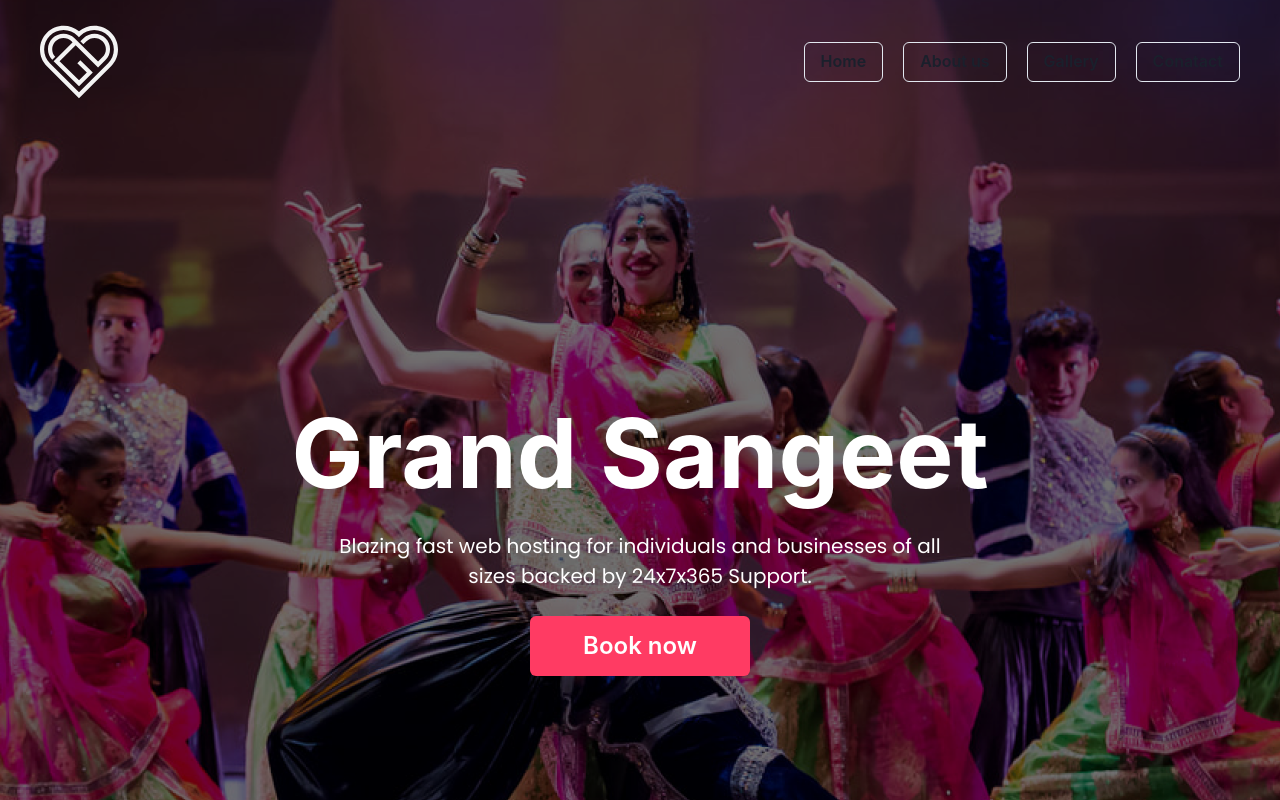
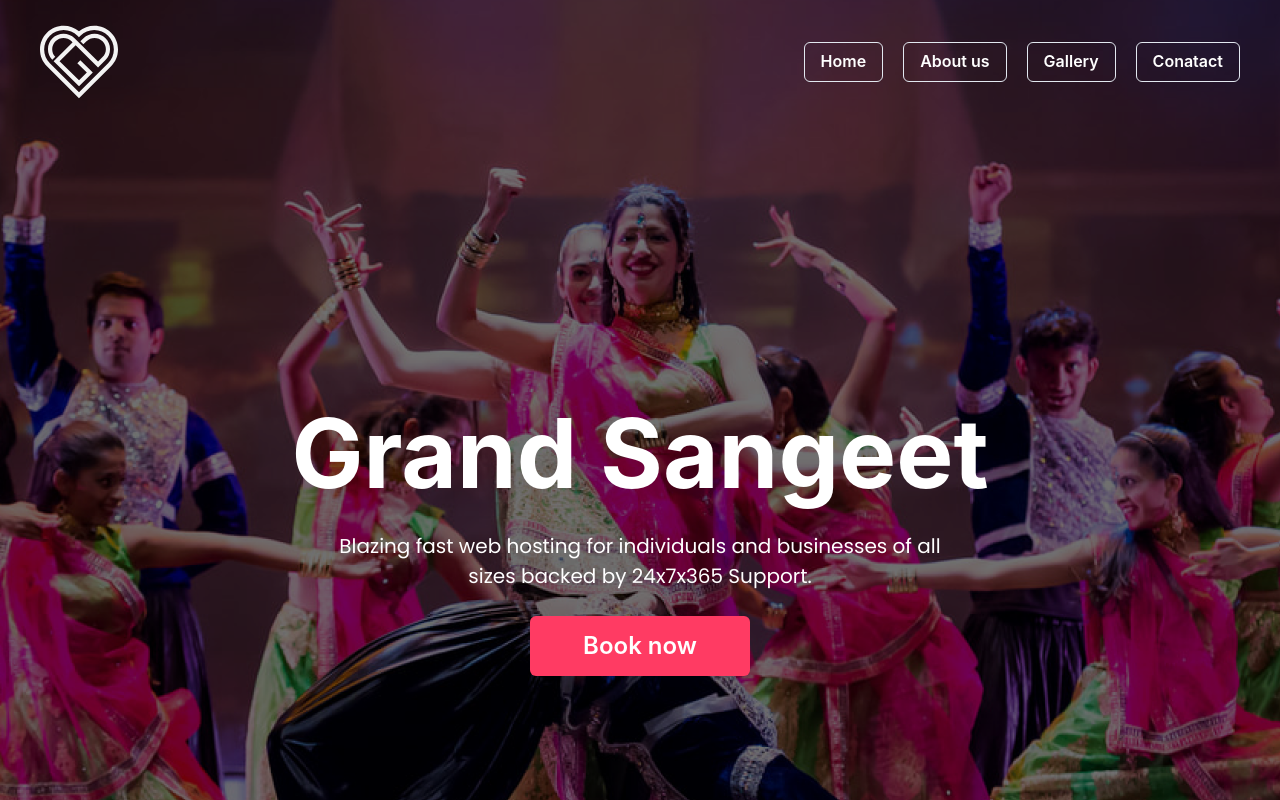
Before and after one commit to desaidhruv/grandSangeet, a React (Create React App) app: page / in a window 1280 px wide. Shown: the top 800 px of the page. Built offline with nearby package versions, Linux system fonts and the light colour scheme.

Commit message:
theme and navbar

```diff
--- a/src/components/Navbar.js
+++ b/src/components/Navbar.js
@@ -8,7 +8,7 @@ export default function Navbar() {
       <Image h="84px" w="78px" src={logo}/>
     </Box>
     <Spacer />
-    <HStack spacing="20px">
+    <HStack color="white" spacing="20px">
       <Button variant="outline" >
         Home
       </Button>
--- a/src/theme.js
+++ b/src/theme.js
@@ -5,13 +5,12 @@ const config = {
 };
 const theme = extendTheme({
   config,
-
   colors: {
     brand: {
       100: '#FF3B63',
     },
   },
- //asdfkadhsgfkjadsg
+
   components: {
     Button: {
       sizes: {
```
